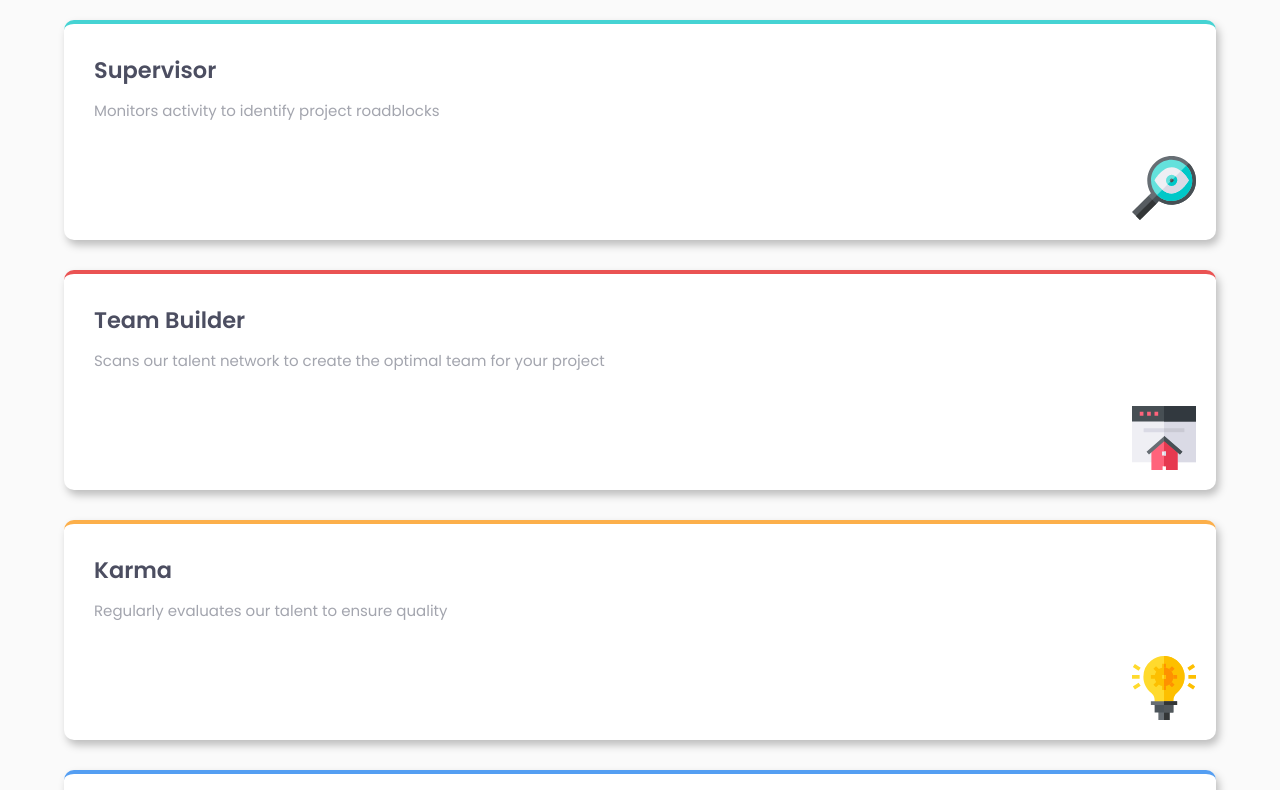
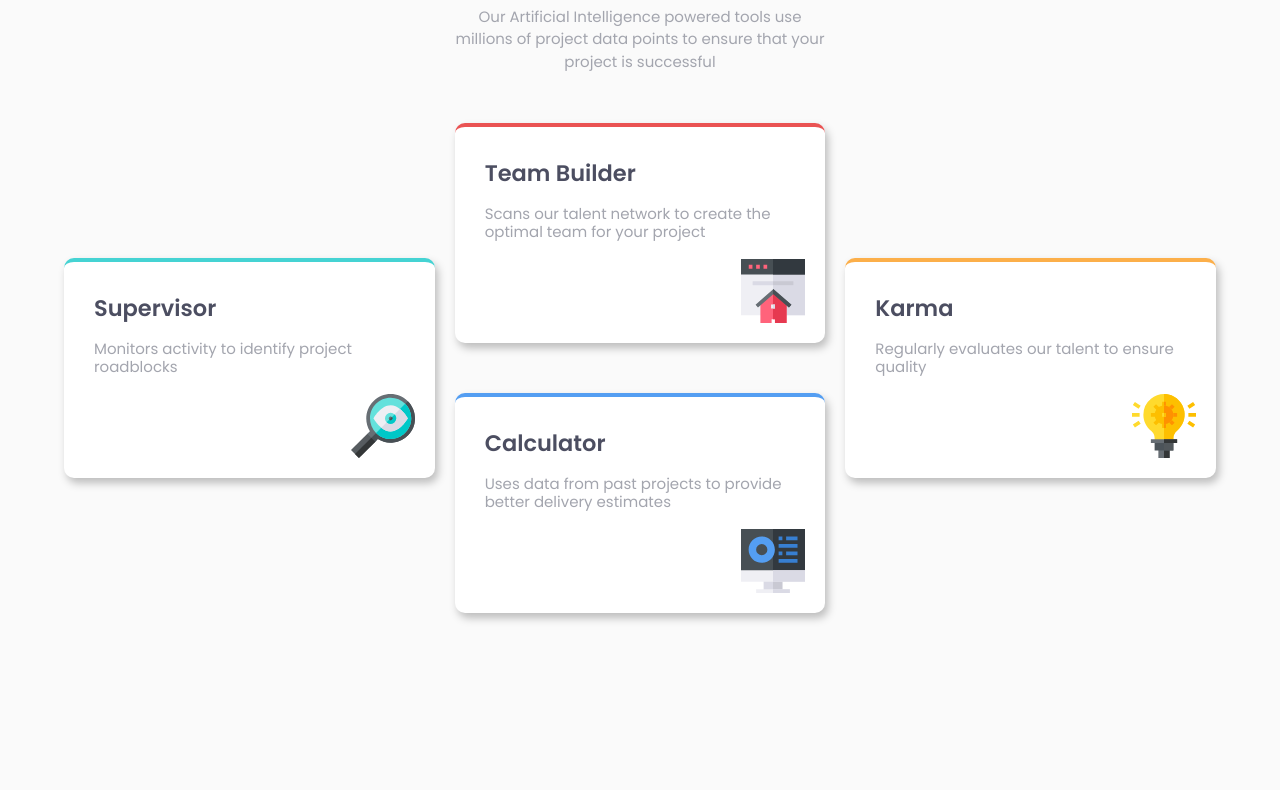
Before and after one commit to leonel-carvajal/Four-card-feature-section, a plain HTML site: page index.html in a window 1280 px wide. Shown: the part 140-930 px from the top of the page. After the commit the page ends 858 px from the top, so only its background shows below. Drawn offline with Linux system fonts and the light colour scheme.

Commit message:
Desktop design CSS v0.1

```diff
--- a/css/styles.css
+++ b/css/styles.css
@@ -15,6 +15,18 @@ body{
   font-family: 'Poppins', sans-serif;
   background-color: var(--Very-Light-Gray);
   padding-bottom: 5em;
+  scroll-behavior: smooth;
+}
+@media screen and (min-width:1024px) {
+  body::-webkit-scrollbar{
+    width: 7px;
+    background-color: var(--Blue);
+    border-radius: 5px;
+  }
+  body::-webkit-scrollbar-thumb{
+    background-color: var(--Orange);
+    border-radius: 5px;
+  }
 }
 .main__title{
   font-size: 1.5rem;
@@ -23,6 +35,11 @@ body{
   flex-direction: column;
   align-items: center;
   color: var(--Grayish-Blue);
+}
+@media screen and (min-width:1024px) {
+  .main__title{
+    font-size: 2.5rem;
+  }
 }
 .text--strong,
 .card__title{
@@ -37,12 +54,25 @@ body{
   line-height: 1.5em;
   color: var(--Grayish-Blue);
 }
+@media screen and (min-width:1024px) {
+  .main__info{
+    width: 30%;
+  }
+}
 
 .cards{
   margin-top: 50px;
   width: 90%;
   margin-left: auto;
   margin-right: auto;
+}
+@media screen and (min-width:1024px) {
+  .cards{
+    display: grid;
+    gap: 20px;
+    grid-template-columns: repeat(3,1fr);
+    grid-template-rows: repeat(2,1fr);
+  }
 }
 
 .card{
@@ -54,6 +84,16 @@ body{
   margin-bottom: 2em;
   border-radius: 10px;
   box-shadow:  3px 5px 8px rgb( 0 0 0 /0.25);
+}
+@media screen and (min-width:1024px) {
+  .card:first-child,
+  .card:nth-child(3){
+    grid-row:  span 2;
+    place-self: center center;
+  }
+  .card:last-child{
+    grid-column: 2/3;
+  }
 }
 .card__info{
   color: var(--Grayish-Blue);
```
